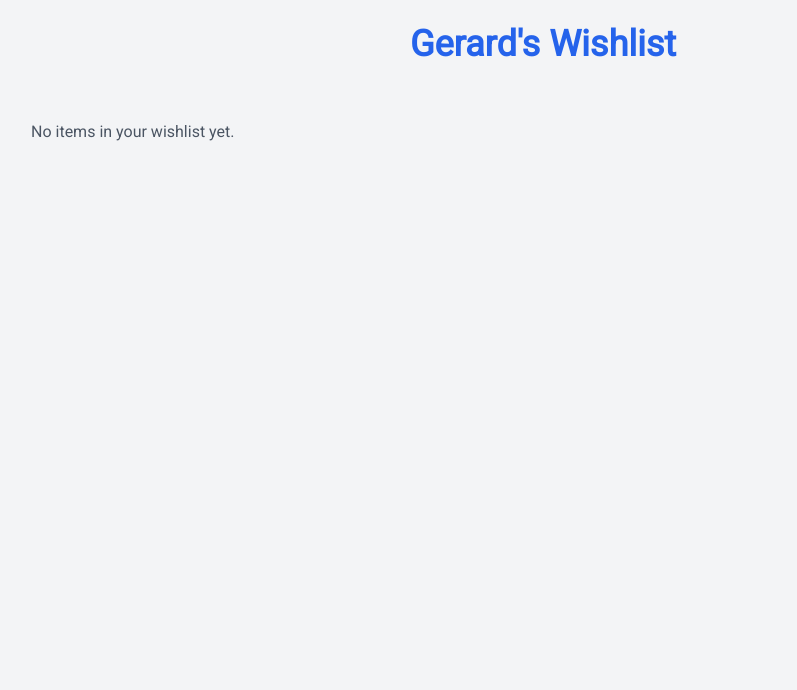
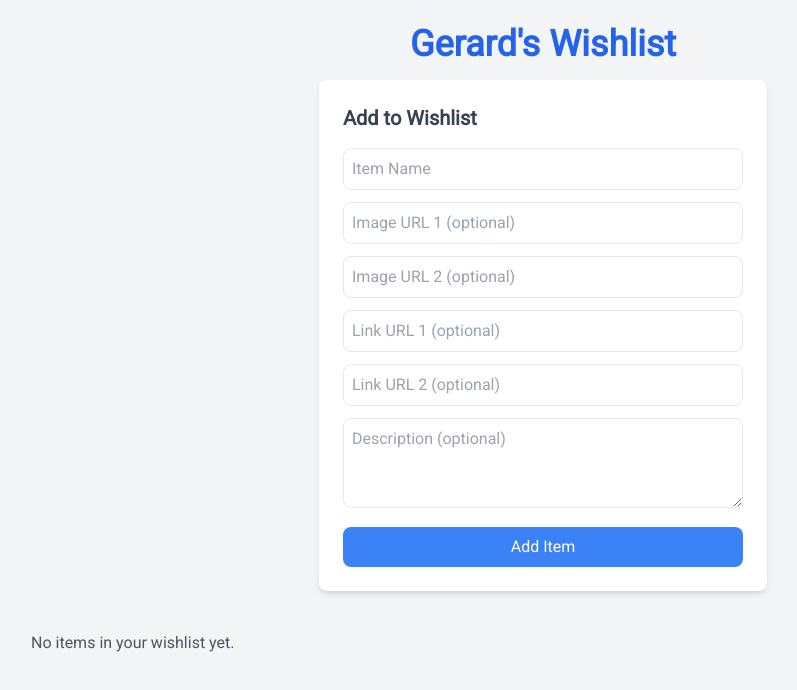
Before and after one commit to MrcGrrd/wishlist, a React (Vite) app: page /employees in a window 1280 px wide. Shown: the top 690 px of the page, without its empty margins (97-894 px from the left). Built offline with nearby package versions, Linux system fonts and the light colour scheme.

Commit message:
Update wishlist.jsx

```diff
--- a/src/wishlist.jsx
+++ b/src/wishlist.jsx
@@ -64,6 +64,67 @@ const Wishlist = () => {
     <div className="min-h-screen bg-gray-100 flex flex-col items-center p-6">
       <h1 className="text-4xl font-bold text-blue-600 mb-4">Gerard's Wishlist</h1>
 
+      <div className="bg-white p-6 rounded-lg shadow-md w-full max-w-md">
+        <h2 className="text-xl font-semibold text-gray-700 mb-4">
+          {editIndex !== null ? "Edit Wishlist Item" : "Add to Wishlist"}
+        </h2>
+
+        <input
+          type="text"
+          name="name"
+          placeholder="Item Name"
+          value={newItem.name}
+          onChange={handleInputChange}
+          className="w-full p-2 mb-3 border rounded-lg focus:outline-none focus:ring-2 focus:ring-blue-400"
+        />
+        <input
+          type="text"
+          name="image1"
+          placeholder="Image URL 1 (optional)"
+          value={newItem.image1}
+          onChange={handleInputChange}
+          className="w-full p-2 mb-3 border rounded-lg focus:outline-none focus:ring-2 focus:ring-blue-400"
+        />
+        <input
+          type="text"
+          name="image2"
+          placeholder="Image URL 2 (optional)"
+          value={newItem.image2}
+          onChange={handleInputChange}
+          className="w-full p-2 mb-3 border rounded-lg focus:outline-none focus:ring-2 focus:ring-blue-400"
+        />
+        <input
+          type="text"
+          name="link1"
+          placeholder="Link URL 1 (optional)"
+          value={newItem.link1}
+          onChange={handleInputChange}
+          className="w-full p-2 mb-3 border rounded-lg focus:outline-none focus:ring-2 focus:ring-blue-400"
+        />
+        <input
+          type="text"
+          name="link2"
+          placeholder="Link URL 2 (optional)"
+          value={newItem.link2}
+          onChange={handleInputChange}
+          className="w-full p-2 mb-3 border rounded-lg focus:outline-none focus:ring-2 focus:ring-blue-400"
+        />
+        <textarea
+          name="description"
+          placeholder="Description (optional)"
+          value={newItem.description}
+          onChange={handleInputChange}
+          className="w-full p-2 mb-3 border rounded-lg focus:outline-none focus:ring-2 focus:ring-blue-400"
+          rows="3"
+        />
+        <button
+          onClick={addItem}
+          className="w-full bg-blue-500 text-white py-2 rounded-lg hover:bg-blue-600 transition duration-300"
+        >
+          {editIndex !== null ? "Save Changes" : "Add Item"}
+        </button>
+      </div>
+
       <div className="mt-6 w-full max-w-5xl">
         {wishlist.length > 0 ? (
           <ul className="grid grid-cols-1 sm:grid-cols-2 lg:grid-cols-3 gap-4">
@@ -76,31 +137,31 @@ const Wishlist = () => {
                   {item.image1 || item.image2 ? (
                     <div className="flex space-x-3">
                       {item.image1 && (
-                        <div className="overflow-hidden rounded-lg w-1/2 group">
+                        <div className="overflow-hidden rounded-lg w-1/2">
                           <img
                             src={item.image1}
                             alt={`${item.name} Image 1`}
-                            className="w-full h-full object-cover group-hover:scale-110 transition-all duration-300"
+                            className="w-full h-full object-cover"
                           />
                         </div>
                       )}
                       {item.image2 && (
-                        <div className="overflow-hidden rounded-lg w-1/2 group">
+                        <div className="overflow-hidden rounded-lg w-1/2">
                           <img
                             src={item.image2}
                             alt={`${item.name} Image 2`}
-                            className="w-full h-full object-cover group-hover:scale-110 transition-all duration-300"
+                            className="w-full h-full object-cover"
                           />
                         </div>
                       )}
                     </div>
                   ) : (
                     item.image1 && (
-                      <div className="overflow-hidden rounded-lg group">
+                      <div className="overflow-hidden rounded-lg">
                         <img
                           src={item.image1}
                           alt={`${item.name} Image`}
-                          className="w-full h-45 object-cover group-hover:scale-110 transition-all duration-300"
+                          className="w-full h-45 object-cover"
                         />
                       </div>
                     )
```
